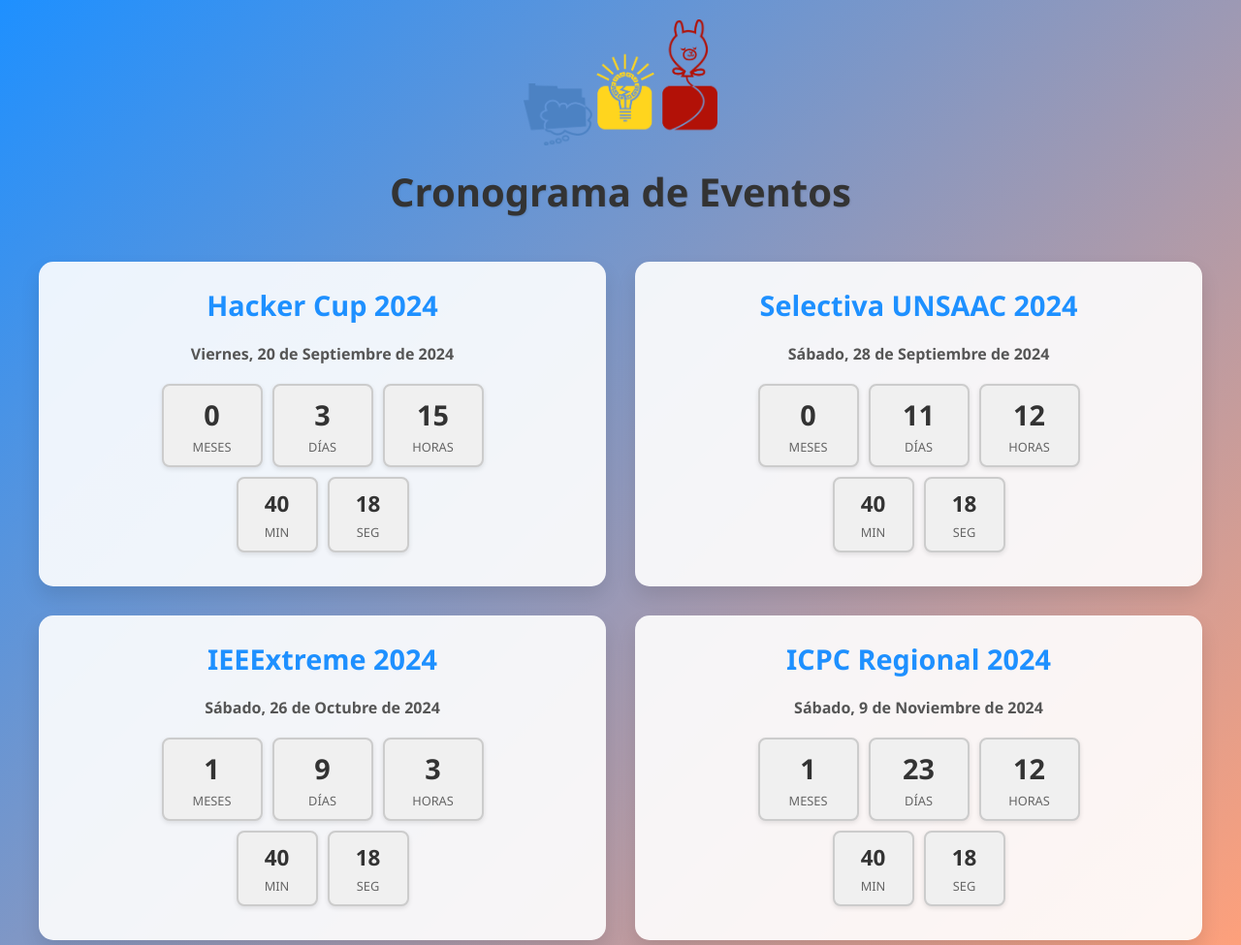
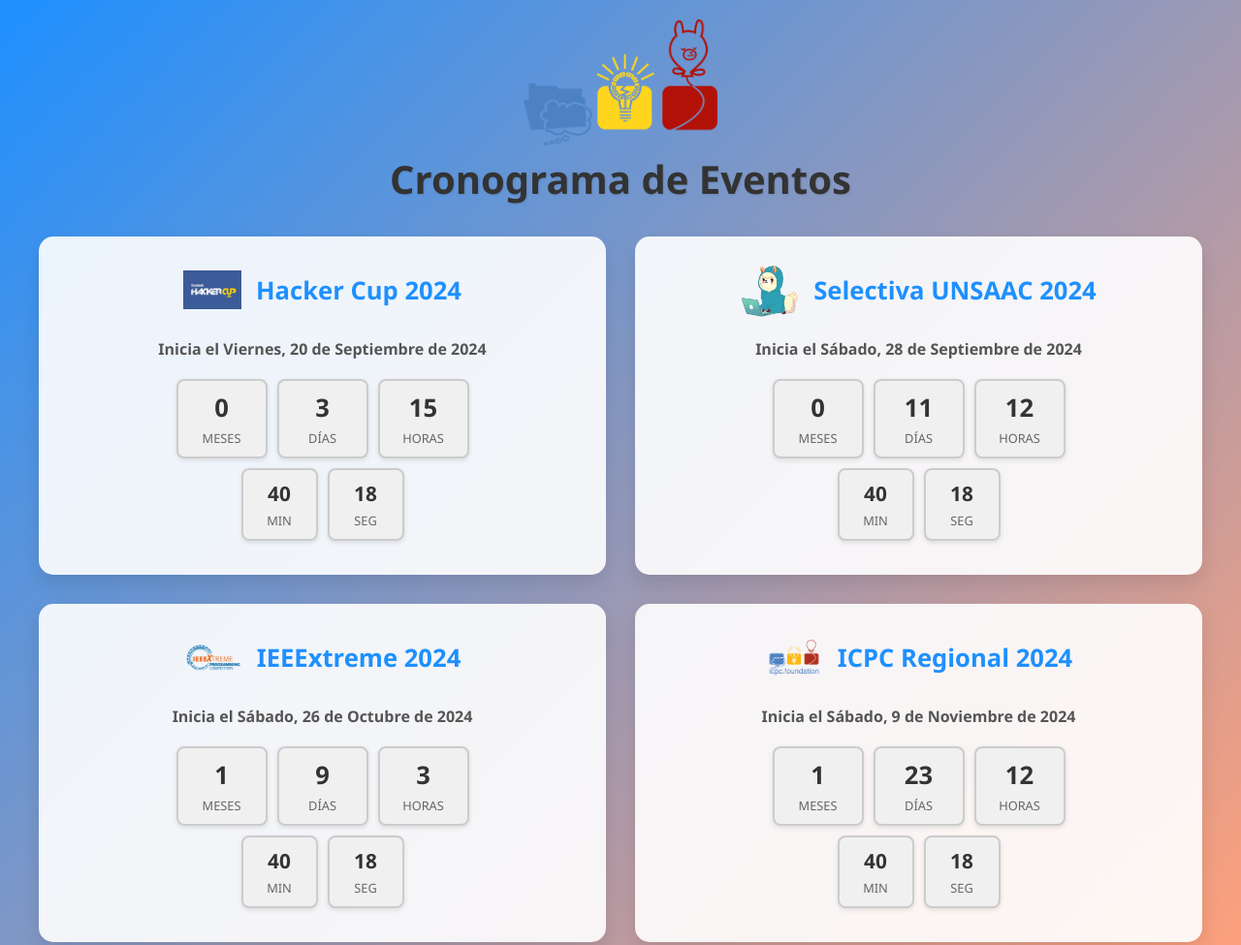
Before and after one commit to Competitive-Programming-UNSAAC/notebook, a plain HTML site: page docs/index.html in a window 1280 px wide. Shown: the top 975 px of the page at 97% size. Drawn offline with Linux system fonts and the light colour scheme.

Commit message:
add images to events

```diff
--- a/docs/index.html
+++ b/docs/index.html
@@ -32,7 +32,7 @@
         .header h1 {
             font-size: 2.5em;
             color: #333;
-            margin: 15px 0;
+            margin: 2px 0;
             text-shadow: 1px 1px 2px rgba(0,0,0,0.1);
         }
 
@@ -53,11 +53,25 @@
             transition: all 0.3s ease;
         }
 
+        .event-header {
+            display: flex;
+            align-items: center;
+            justify-content: center;
+            margin-bottom: 20px;
+        }
+
+        .event-logo {
+            width: 60px;
+            height: 60px;
+            margin-right: 15px;
+            border-radius: 8px;
+            object-fit: contain;
+        }
+
         .countdown h2 {
-            margin-top: 0;
+            margin: 0;
             color: #1E90FF;
-            font-size: 1.8em;
-            margin-bottom: 20px;
+            font-size: 1.6em;
         }
 
         .description {
@@ -91,11 +105,11 @@
         }
 
         .unit-large {
-            width: 80px;
+            width: 70px;
         }
 
         .unit-small {
-            width: 60px;
+            width: 55px;
         }
 
         .unit span {
@@ -104,11 +118,11 @@
         }
 
         .unit-large span {
-            font-size: 1.8em;
+            font-size: 1.6em;
         }
 
         .unit-small span {
-            font-size: 1.4em;
+            font-size: 1.3em;
         }
 
         .label {
@@ -142,13 +156,16 @@
 </head>
 <body>
     <div class="header">
-        <img src="logo.png" alt="Logo de la Comunidad">
+        <img src="images/logo.png" alt="Logo de la Comunidad">
         <h1>Cronograma de Eventos</h1>
     </div>
 
     <div class="countdowns-container">
         <div class="countdown" id="countdown1">
-            <h2>Hacker Cup 2024</h2>
+            <div class="event-header">
+                <img src="images/hacker.png" alt="Logo Hacker Cup" class="event-logo">
+                <h2>Hacker Cup 2024</h2>
+            </div>
             <h3 class="description" id="description1"></h3>
             <div class="timer">
                 <div class="timer-row">
@@ -164,7 +181,10 @@
         </div>
 
         <div class="countdown" id="countdown2">
-            <h2>Selectiva UNSAAC 2024</h2>
+            <div class="event-header">
+                <img src="images/selectiva.png" alt="Logo Selectiva UNSAAC" class="event-logo">
+                <h2>Selectiva UNSAAC 2024</h2>
+            </div>
             <h3 class="description" id="description2"></h3>
             <div class="timer">
                 <div class="timer-row">
@@ -180,7 +200,10 @@
         </div>
 
         <div class="countdown" id="countdown3">
-            <h2>IEEExtreme 2024</h2>
+            <div class="event-header">
+                <img src="images/ieeextreme.png" alt="Logo IEEExtreme" class="event-logo">
+                <h2>IEEExtreme 2024</h2>
+            </div>
             <h3 class="description" id="description3"></h3>
             <div class="timer">
                 <div class="timer-row">
@@ -196,7 +219,10 @@
         </div>
 
         <div class="countdown" id="countdown4">
-            <h2>ICPC Regional 2024</h2>
+            <div class="event-header">
+                <img src="images/icpc.png" alt="Logo ICPC Regional" class="event-logo">
+                <h2>ICPC Regional 2024</h2>
+            </div>
             <h3 class="description" id="description4"></h3>
             <div class="timer">
                 <div class="timer-row">
@@ -228,7 +254,7 @@
         function updateCountdown(targetDateId, descriptionId, monthId, dayId, hourId, minuteId, secondId, eventDate) {
             const countdownDate = new Date(eventDate).getTime();
             const descriptionElement = document.getElementById(descriptionId);
-            descriptionElement.textContent = formatDateInSpanish(new Date(eventDate));
+            descriptionElement.textContent = "Inicia el " + formatDateInSpanish(new Date(eventDate));
 
             function update() {
                 const now = new Date().getTime();
```
Also changed, not shown: docs/images/hacker.png (added), docs/images/icpc.png (added), docs/images/ieeextreme.png (added), docs/images/logo.png (renamed from docs/logo.png), docs/images/selectiva.png (added).
